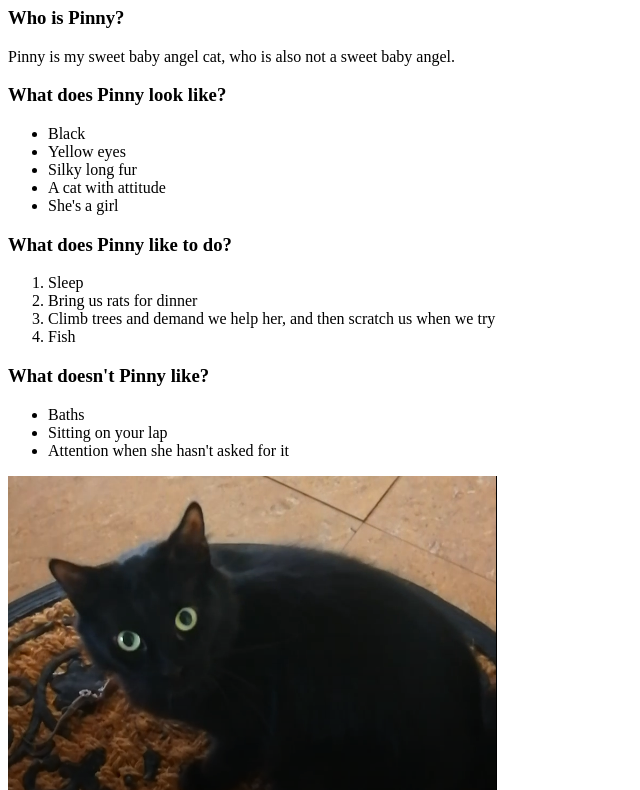
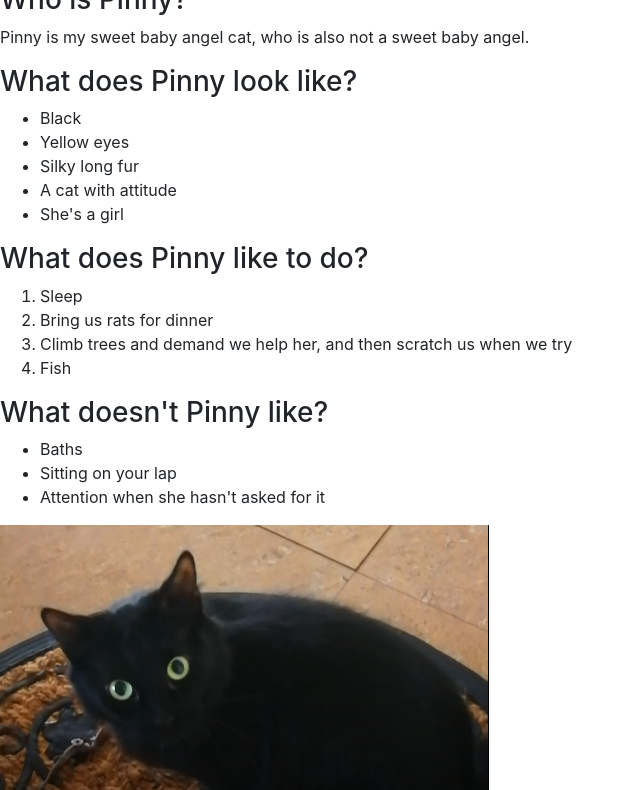
Before and after one commit to blackrose9/symmetrical-cat-website, a plain HTML site: page index.html in a window 1280 px wide. Shown: the part 73-863 px from the top of the page, without its empty margins (0-640 px from the left). Drawn offline with nearby package versions, Linux system fonts and the light colour scheme.

Commit message:
Add links to the local bootstrap and online Bootstrap CDN

```diff
--- a/index.html
+++ b/index.html
@@ -3,6 +3,10 @@
    <head>
       <title>My cat's website</title>
       <meta charset="UTF-8"/>
+      <!-- Links Local Bootstrap file -->
+      <link href="css/bootstrap.css" rel ="stylesheet" type="text/css" media="all">
+      <!-- Links online Bootstrap CDN (content delivery network) -->
+      <link rel="stylesheet" href="https://stackpath.bootstrapcdn.com/bootstrap/4.3.1/css/bootstrap.min.css" integrity="sha384-ggOyR0iXCbMQv3Xipma34MD+dH/1fQ784/j6cY/iJTQUOhcWr7x9JvoRxT2MZw1T" crossorigin="anonymous">
    </head>
    <body>
       <h1>Pinny's Website</h1>
```
